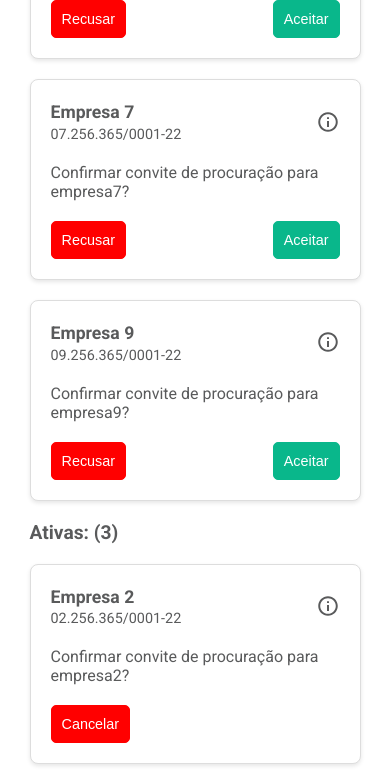
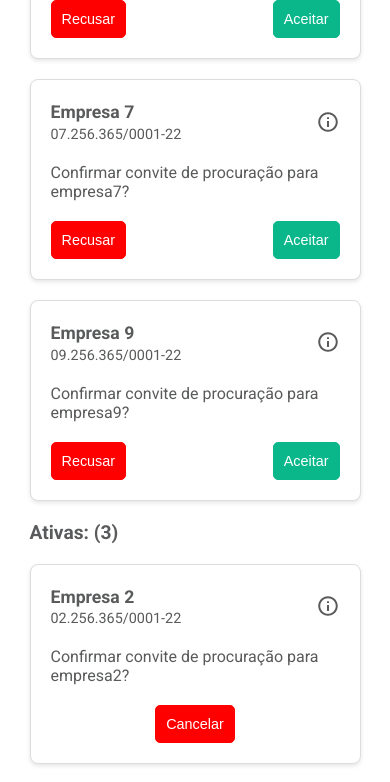
Before and after one commit to Edwsilva/minhasEmpresas, a Next.js app: page /procurador in a window 390 px wide. Shown: the part 1156-1938 px from the top of the page. Built offline with nearby package versions, Linux system fonts and the light colour scheme; data requests are answered from the project's data file.

Commit message:
Ajuste do Card quando a procuração estiver ativa

```diff
--- a/src/components/card/Card.tsx
+++ b/src/components/card/Card.tsx
@@ -37,7 +37,7 @@ const Card = ({ children, titular, inscricao, bg, status }: CardProps) => {
           <Button p textColor="var(--secondary)" text="Aceitar" />
         </div>
       ) : (
-        <div className={styles.buttonContainer}>
+        <div className={styles.buttonContainerAtivas}>
            <Button
             p
             backgroundColor="var(--reject)"
--- a/src/components/card/card.module.css
+++ b/src/components/card/card.module.css
@@ -4,12 +4,8 @@
   border-radius: 8px; /* Exemplo de bordas arredondadas */
   background-color: #fff; /* Exemplo de cor de fundo */
   box-shadow: 0 2px 4px rgba(0, 0, 0, 0.1); /* Exemplo de sombra */
-  /* padding: 20px;
-    max-width: 1366px;
-    display: flex;
-    flex-direction: row;
-    background-color: red;
-    margin: auto; */
+  flex-shrink: 0; /* Impede que o conteúdo diminua mais do que o tamanho especificado */
+  width: calc(100% - 40px); /* Define a largura do elemento, subtraindo o dobro do padding */
 }
 
 .innerDiv {
@@ -17,12 +13,6 @@
   display: flex;
   align-items: center; /* Centraliza verticalmente os itens dentro do contêiner interno */
   margin-bottom: 20px;
-}
-
-.textContainer {
-  display: flex;
-  flex-direction: column; /* Organiza os itens verticalmente */
-  justify-content: center; /* Centraliza os itens verticalmente */
 }
 
 .textTitular {
@@ -49,19 +39,21 @@
   margin-top: 20px;
   /* gap: 20px; */
 }
+.buttonContainerAtivas{
+  display: flex;
+  justify-content: center;
+  margin-top: 20px;
+  /* gap: 20px; */
+}
 
+/* Media Query para dispositivos de tela menores */
 @media screen and (max-width: 768px) {
-  .cardContainer {
-    flex-direction: column;
-    margin: 0 auto;
-  }
-
-  .card {
-    display: flex;
-    flex-direction: column;
-    width: 100%;
-    max-width: 400px;
-    height: 350px;
-    margin: 10px 0;
+  .direction {
+    width: 100%; /* Define a largura como 100% em dispositivos menores */
   }
 }
+@media screen and (max-width: 1380px){
+  .direction {
+    width: 100%; /* Define a largura como 100% em dispositivos menores */
+  }
+}
```
